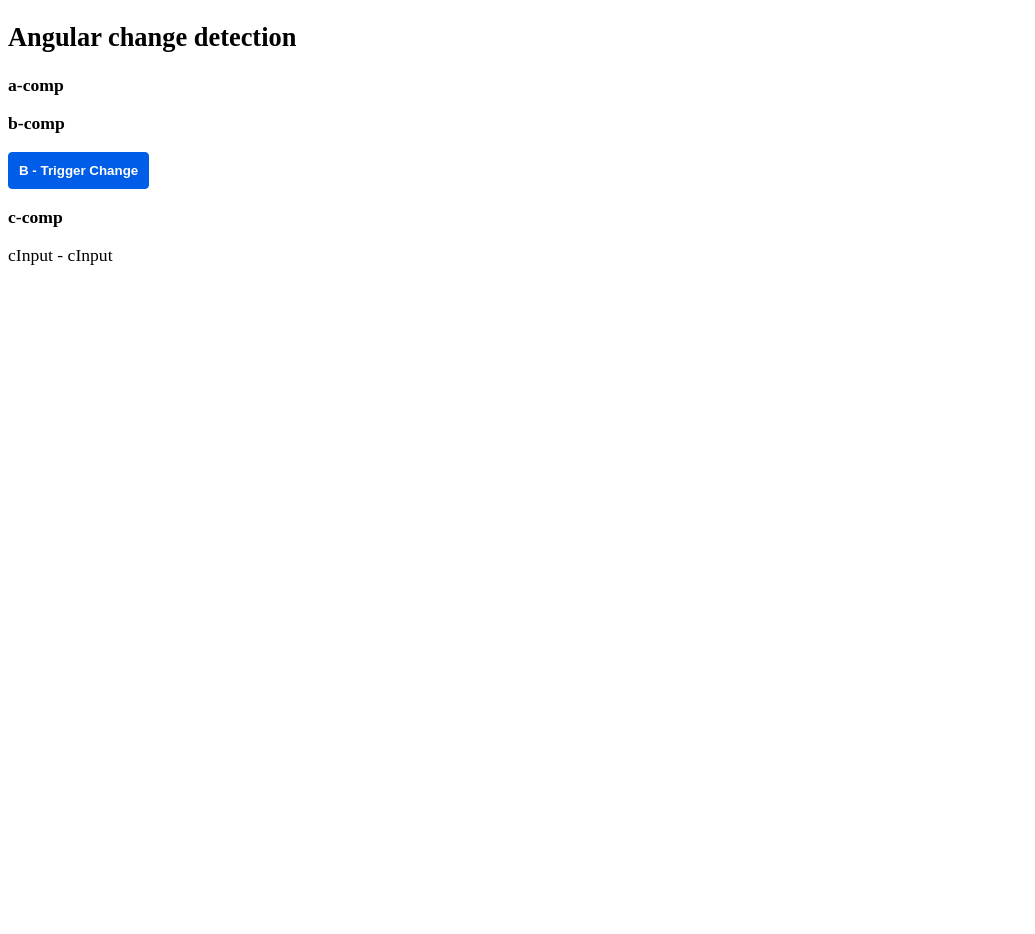
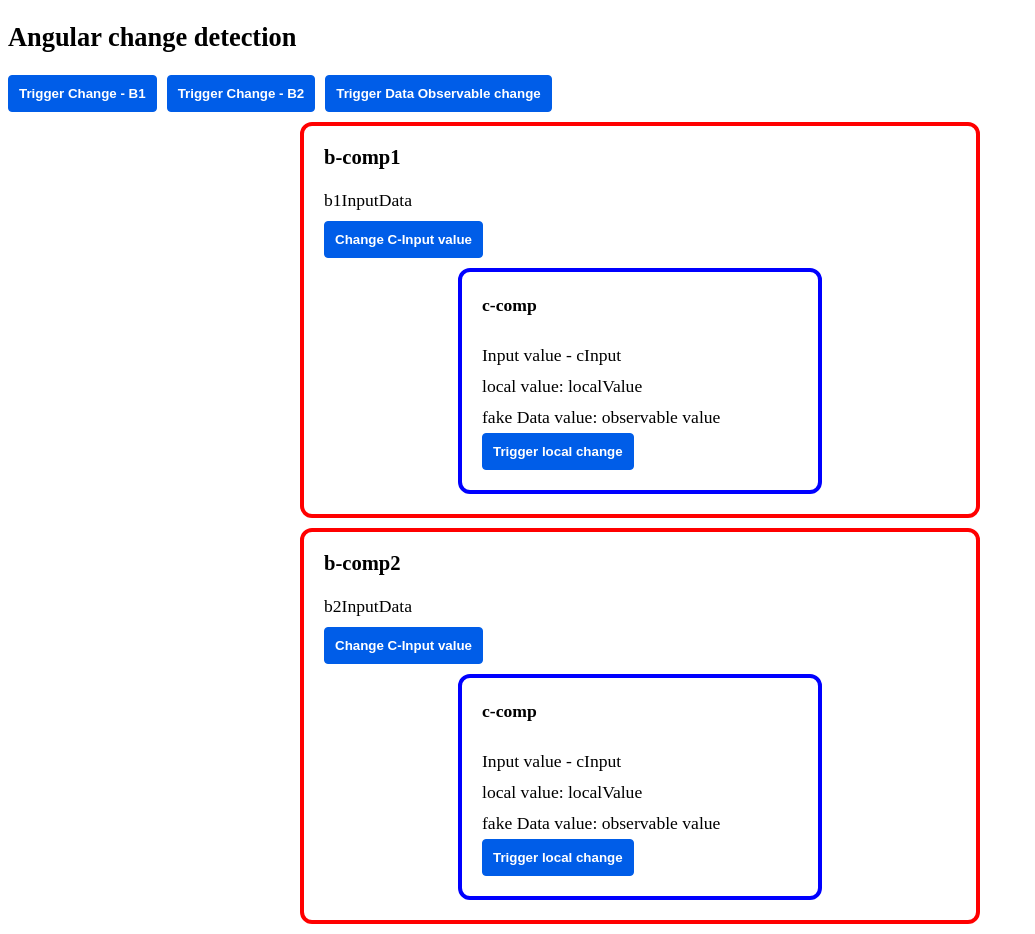
Before and after one commit to elvisferns/ang-change-det, an Angular app: page / in a window 1280 px wide. Shown: the whole page, without its empty margins (0-1035 px from the left). Before the commit the page ends 800 px from the top, so only its background shows below. Built offline with nearby package versions, Linux system fonts and the light colour scheme.

Commit message:
change detection strategies

```diff
--- a/src/app/a-comp/a-comp.component.html
+++ b/src/app/a-comp/a-comp.component.html
@@ -1,2 +1,10 @@
-<p>a-comp</p>
-<app-b-comp></app-b-comp>
+<!-- <h1>a-comp</h1> -->
+<div style="margin-bottom: 10px">
+  <button style="margin-right: 10px" type="button" (click)="updateInputValueForB1()">Trigger Change - B1</button>
+  <button style="margin-right: 10px" type="button" (click)="updateInputValueForB2()">Trigger Change - B2</button>
+  <button style="margin-right: 10px" type="button" (click)="updateObservableValue()">Trigger Data Observable change</button>
+</div>
+<app-b-comp title="b-comp1" [inputData]="b1InputData">
+</app-b-comp>
+<app-b-comp title="b-comp2" [inputData]="b2InputData">
+</app-b-comp>
--- a/src/app/a-comp/a-comp.component.ts
+++ b/src/app/a-comp/a-comp.component.ts
@@ -1,8 +1,26 @@
 import { Component, Input } from '@angular/core';
+import { FakeDataService } from '../fake-data.service';
 
 @Component({
   selector: 'app-a-comp',
   templateUrl: './a-comp.component.html',
   styleUrls: ['./a-comp.component.scss'],
 })
-export class ACompComponent {}
+export class ACompComponent {
+  b1InputData = 'b1InputData';
+  b2InputData = 'b2InputData';
+
+  constructor(private fakeDataService: FakeDataService) {
+  }
+  updateInputValueForB1() {
+    this.b1InputData = `b1InputData - changed @ ${(new Date).toLocaleString()}`;
+  }
+
+  updateInputValueForB2() {
+    this.b2InputData = `b2InputData - changed @ ${(new Date).toLocaleString()}`;
+  }
+
+  updateObservableValue() {
+    this.fakeDataService.updateValue();
+  }
+}
--- a/src/app/app.component.html
+++ b/src/app/app.component.html
@@ -1,6 +1,6 @@
 <section>
   <header>
-    <h1>Angular change detection</h1>
+    <h2>Angular change detection</h2>
   </header>
   <main>
     <app-a-comp></app-a-comp>
--- a/src/app/b-comp/b-comp.component.html
+++ b/src/app/b-comp/b-comp.component.html
@@ -1,5 +1,15 @@
-<p>b-comp</p>
-<div>
-  <button type="button" (click)="triggerChangeDetection()">B - Trigger Change</button>
-</div>
-<app-c-comp [cInput]="cInputValue"></app-c-comp>
+<section #main class="main">
+  <span>{{ changeDetectCSS() }}</span>
+  <h3>{{ title }}</h3>
+  <div>{{ inputData }}</div>
+  <div style="margin-top: 10px">
+    <button
+      style="margin-right: 10px"
+      type="button"
+      (click)="triggerChangeDetection()"
+    >
+      Change C-Input value
+    </button>
+  </div>
+  <app-c-comp [cInput]="cInputValue"></app-c-comp>
+</section>
--- a/src/app/b-comp/b-comp.component.scss
+++ b/src/app/b-comp/b-comp.component.scss
@@ -0,0 +1,20 @@
+.main {
+  border: 4px solid red;
+  width: 50%;
+  // height: 250px;
+  padding: 0 20px 20px;
+  margin: auto;
+  margin-bottom: 10px;
+  border-radius: 12px;
+}
+
+.changed {
+  animation: 500ms 2 change-detection linear alternate;
+}
+
+
+@keyframes change-detection {
+  to {
+    box-shadow: 0px 0px 3px 5px #ff000087;
+  }
+}
--- a/src/app/b-comp/b-comp.component.ts
+++ b/src/app/b-comp/b-comp.component.ts
@@ -1,59 +1,58 @@
 import {
-  AfterContentChecked,
-  AfterContentInit,
   AfterViewChecked,
   AfterViewInit,
+  ChangeDetectionStrategy,
   Component,
   DoCheck,
+  ElementRef,
+  Input,
+  NgZone,
   OnChanges,
-  OnInit,
+  ViewChild,
 } from '@angular/core';
 
 @Component({
   selector: 'app-b-comp',
   templateUrl: './b-comp.component.html',
   styleUrls: ['./b-comp.component.scss'],
+  changeDetection: ChangeDetectionStrategy.OnPush,
 })
 export class BCompComponent
-  implements
-    OnInit,
-    OnChanges,
-    DoCheck,
-    AfterContentInit,
-    AfterContentChecked,
-    AfterViewInit,
-    AfterViewChecked
+  implements OnChanges, DoCheck, AfterViewInit, AfterViewChecked
 {
   cInputValue = 'cInput';
+  @Input() title: string = '';
+  @Input() inputData: string = '';
+  @ViewChild('main', { static: true }) container: ElementRef | undefined;
+
+  constructor(private ngZone: NgZone) {}
+
   ngOnChanges() {
-    console.log(`b-comp.component.ts ~ ngOnChanges`);
-  }
-
-  ngOnInit() {
-    console.log(`b-comp.component.ts ~ ngOnInit`);
+    // console.log(`b-comp.component.ts ~ ngOnChanges`);
   }
 
   ngDoCheck() {
     console.log(`b-comp.component ~ ngDoCheck`);
   }
 
-  ngAfterContentChecked() {
-    console.log(`b-comp.component ~ ngAfterContentChecked`);
-  }
-
-  ngAfterContentInit() {
-    console.log(`b-comp.component ~ ngAfterContentInit`);
+  changeDetectCSS() {
+    this.container?.nativeElement.classList.add('changed');
+    this.ngZone.runOutsideAngular(() =>
+      setTimeout(() => {
+        this.container?.nativeElement.classList.remove('changed');
+      }, 500)
+    );
   }
 
   ngAfterViewChecked() {
-    console.log(`b-comp.component ~ ngAfterViewChecked`);
+    // console.log(`b-comp.component ~ ngAfterViewChecked`);
   }
 
   ngAfterViewInit() {
-    console.log(`b-comp.component ~ ngAfterViewInit`);
+    // console.log(`b-comp.component ~ ngAfterViewInit`);
   }
 
   triggerChangeDetection() {
-    this.cInputValue = 'cInput - changed';
+    this.cInputValue = `cInput - changed @${(new Date()).toLocaleString()}`;
   }
 }
--- a/src/app/c-comp/c-comp.component.html
+++ b/src/app/c-comp/c-comp.component.html
@@ -1,2 +1,12 @@
-<p>c-comp</p>
-<span> cInput - {{cInput}}</span>
+<section #main class="main">
+  <h4>c-comp</h4>
+  <span>{{ changeDetectCSS() }}</span>
+  <div style="padding: 5px 0">Input value - {{ cInput }}</div>
+  <div style="padding: 5px 0">local value: {{ localValue }}</div>
+  <div style="padding: 5px 0">fake Data value: {{ dataValue }}</div>
+  <div>
+    <button type="button" (click)="triggerChangeDetection()">
+      Trigger local change
+    </button>
+  </div>
+</section>
--- a/src/app/c-comp/c-comp.component.scss
+++ b/src/app/c-comp/c-comp.component.scss
@@ -0,0 +1,20 @@
+.main {
+  border: 4px solid blue;
+  width: 50%;
+  height: 50%;
+  padding: 0 20px 20px;
+  margin: auto;
+  margin-top: 10px;
+  border-radius: 12px;
+}
+
+.changed {
+  animation: 500ms 2 change-detection linear alternate;
+}
+
+
+@keyframes change-detection {
+  to {
+    box-shadow: 0px 0px 3px 5px #5263e287;
+  }
+}
--- a/src/app/c-comp/c-comp.component.ts
+++ b/src/app/c-comp/c-comp.component.ts
@@ -1,66 +1,76 @@
 import {
-  AfterContentChecked,
-  AfterContentInit,
   AfterViewChecked,
   AfterViewInit,
+  ChangeDetectionStrategy,
   Component,
   DoCheck,
+  ElementRef,
   Input,
+  NgZone,
   OnChanges,
-  OnInit,
+  ViewChild,
 } from '@angular/core';
+import { FakeDataService } from '../fake-data.service';
 
 @Component({
   selector: 'app-c-comp',
   templateUrl: './c-comp.component.html',
   styleUrls: ['./c-comp.component.scss'],
+  changeDetection: ChangeDetectionStrategy.OnPush,
 })
 export class CCompComponent
-  implements
-    OnInit,
-    OnChanges,
-    DoCheck,
-    AfterContentInit,
-    AfterContentChecked,
-    AfterViewInit,
-    AfterViewChecked
+  implements OnChanges, DoCheck, AfterViewInit, AfterViewChecked
 {
+  localValue: string = 'localValue';
+  dataValue: string = '';
   #cInput = '';
   @Input('cInput')
   set cInput(value) {
-    console.log(`c-comp.component.ts ~ setcInput`);
+    // console.log(`c-comp.component.ts ~ setcInput`);
     this.#cInput = value;
   }
-
   get cInput() {
     return this.#cInput;
   }
+  @ViewChild('main', { static: true }) container: ElementRef | undefined;
+
+  constructor(private ngZone: NgZone, public fakeDataService: FakeDataService) {
+    fakeDataService.observableValue.subscribe((value) => {
+      this.dataValue = value;
+    });
+  }
 
   ngOnChanges() {
-    console.log(`c-comp.component.ts ~ ngOnChanges`);
-  }
-
-  ngOnInit() {
-    console.log(`c-comp.component.ts ~ ngOnInit`);
+    // console.log(`c-comp.component.ts ~ ngOnChanges`);
   }
 
   ngDoCheck() {
     console.log(`c-comp.component ~ ngDoCheck`);
   }
 
-  ngAfterContentChecked() {
-    console.log(`c-comp.component ~ ngAfterContentChecked`);
-  }
-
-  ngAfterContentInit() {
-    console.log(`c-comp.component ~ ngAfterContentInit`);
+  changeDetectCSS() {
+    this.container?.nativeElement.classList.add('changed');
+    this.ngZone.runOutsideAngular(() =>
+      setTimeout(() => {
+        this.container?.nativeElement.classList.remove('changed');
+      }, 500)
+    );
   }
 
   ngAfterViewChecked() {
-    console.log(`c-comp.component ~ ngAfterViewChecked`);
+    // console.log(`c-comp.component ~ ngAfterViewChecked`);
   }
 
   ngAfterViewInit() {
-    console.log(`c-comp.component ~ ngAfterViewInit`);
+    // console.log(`c-comp.component ~ ngAfterViewInit`);
   }
+
+  triggerChangeDetection() {
+    // console.log(
+    //   '🚀 ~ file: c-comp.component.ts:57 ~ triggerChangeDetection ~ triggerChangeDetection:'
+    // );
+    this.localValue = `local value - changed @${(new Date()).toLocaleString()}`;
+  }
+
+  ngOnDestroy() {}
 }
--- /dev/null
+++ b/src/app/fake-data.service.ts
@@ -0,0 +1,17 @@
+import { Injectable } from '@angular/core';
+import { BehaviorSubject, Observable } from 'rxjs';
+
+@Injectable({
+  providedIn: 'root'
+})
+export class FakeDataService {
+  private _subject: BehaviorSubject<string> = new BehaviorSubject('observable value');
+  get observableValue(): Observable<string> {
+    return this._subject.asObservable();
+  }
+  constructor() {}
+
+  updateValue() {
+    this._subject.next(`observable value changed @${(new Date()).toLocaleString()}`);
+  }
+}
```
Also changed, not shown: src/app/app.module.ts (+4 -11 lines).
